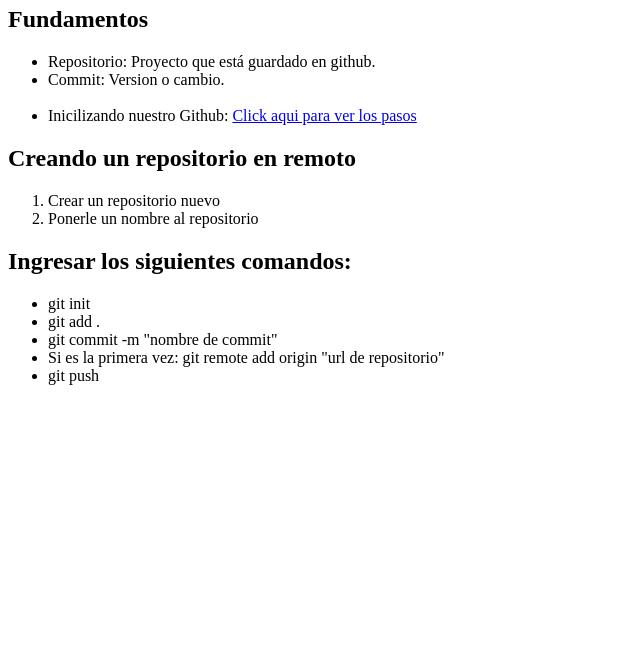
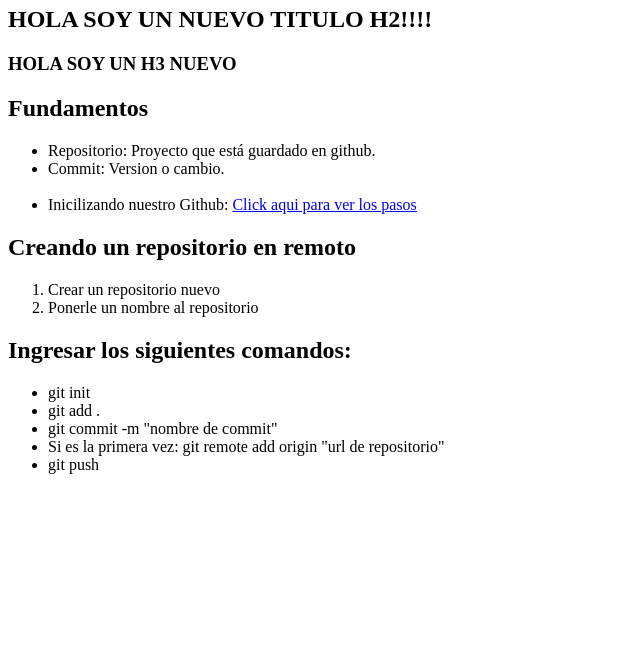
Before and after one commit to mevalenzuelagit/prueba-arg-programa, a plain HTML site: page index.html in a window 1280 px wide. Shown: the part 132-800 px from the top of the page, without its empty margins (0-640 px from the left). Drawn offline with Linux system fonts and the light colour scheme.

Commit message:
Tercer commit, Modificacion del index.html

```diff
--- a/index.html
+++ b/index.html
@@ -11,6 +11,8 @@
     <!-- GIT es un Software de Control de Versiones --->
     <h1>Git y Github</h1>
     <h1>Nueva Versión</h1>
+    <h2>HOLA SOY UN NUEVO TITULO H2!!!!</h2>
+    <h3>HOLA SOY UN H3 NUEVO</h3>
     <h2>Fundamentos</h2>
     <ul>
       <li>Repositorio: Proyecto que está guardado en github.</li>
```
